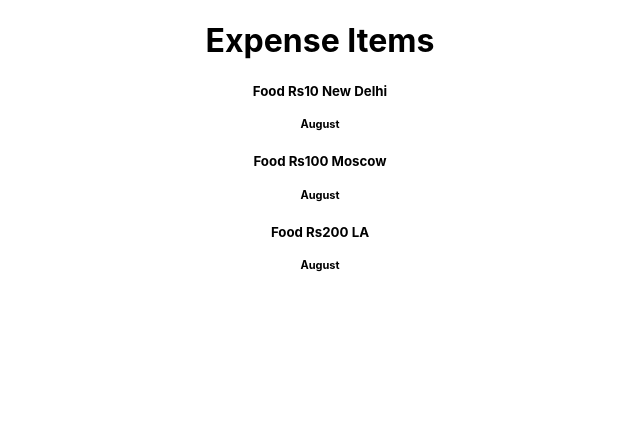
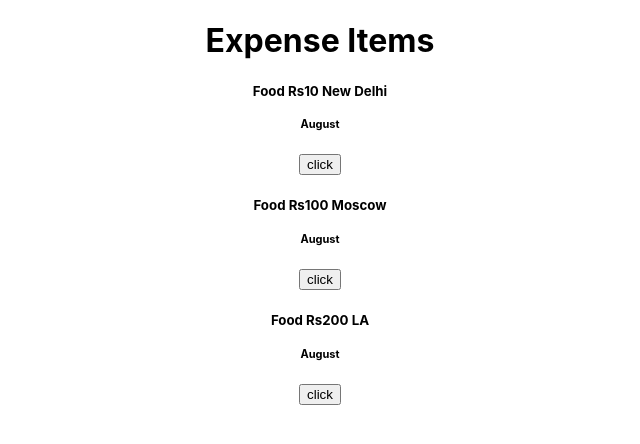
Before and after one commit to akinGC/Reactive, a React (Create React App) app: page / in a window 1280 px wide. Shown: the top 444 px of the page, without its empty margins (320-960 px from the left). Built offline with nearby package versions, Linux system fonts and the light colour scheme.

Commit message:
delete dom

```diff
--- a/src/components/Expenses/Exp.js
+++ b/src/components/Expenses/Exp.js
@@ -1,6 +1,9 @@
 import ExpDate from "./ExpDate"
 const Exp=(props)=> {
+const zig=(e)=>{
 
+  e.target.parentElement.remove()
+}
     return(
 
         <div className="whole">
@@ -10,6 +13,7 @@ const Exp=(props)=> {
           <h5>{user.item}&nbsp;<span>{user.place}</span>
     <span><ExpDate date={user.date}></ExpDate></span>
           </h5>
+          <button onClick={zig}>click</button>
         </div>
       ))}
         </div>
--- a/src/components/Expenses/ExpDate.js
+++ b/src/components/Expenses/ExpDate.js
@@ -1,6 +1,6 @@
 
 const ExpDate=(props)=>{
-    console.log(props)
+
     return(
         <div>
             <h5>{props.date.toLocaleString('en-US',{month:'long'})}</h5>
```
